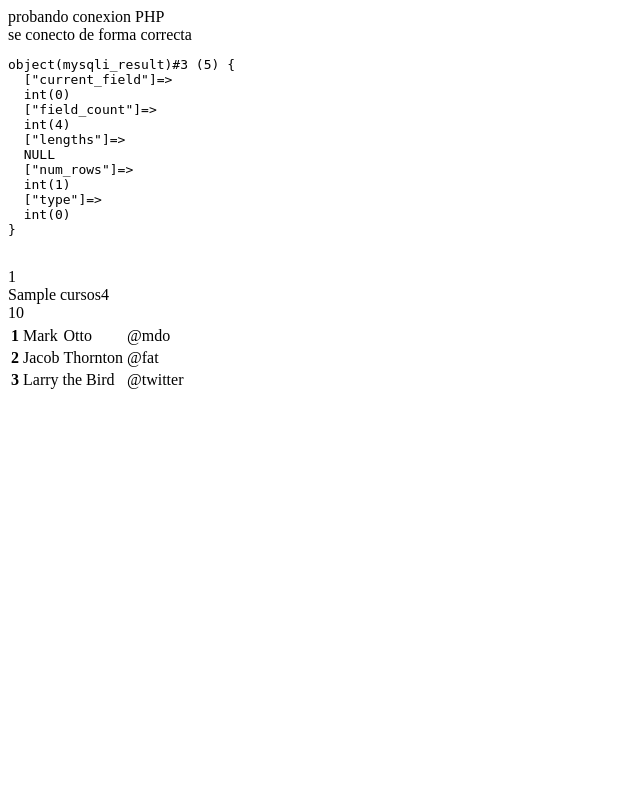
After one commit to diegoprego/pruebas_php, a PHP site: page /conexion/conexion.php in a window 1280 px wide. The commit adds this page. Shown: the whole page, without its empty margins (0-640 px from the left). Run offline with PHP 8.4, Linux system fonts and the light colour scheme; tables that the repository leaves empty or names only in its code hold one stand-in row (values such as "Sample post").

Commit message:
conexion a BD

```diff
--- /dev/null
+++ b/clase_29_2/conexion/conexion.php
@@ -0,0 +1,193 @@
+<?php
+
+// Funciones exclusivas para conexion en php (funcines, POO)
+
+/*
+
+Parametros de mysqli
+1- Donde esta alojada la BD ("localhost" en el caso que sea local, por ejemplo con xampp)
+2- Usuariode BD (en Xampp es "root" por defecto)
+3- Contraseña BD (en Xampp está vacia por defecto)
+4- Nombre de BD ()
+
+*/
+
+$conexion = mysqli_connect("localhost","root", "", "cursophp2023"); // guardo el contenido en una variable
+
+echo "probando conexion PHP <br>";
+
+//verifico si la conexion es correcta
+
+if(mysqli_connect_errno()){ // esta funcion preestablecida es TRUE cuando no se conecta
+    echo "no se conecto por un error <br> " . mysqli_connect_errno();
+}else{
+    echo "se conecto de forma correcta <br>";
+}
+
+
+/*
+
+1 - conexion
+2 - consulta sql
+
+*/
+
+$query = "SELECT * FROM cursos4";
+$consulta = mysqli_query($conexion, $query);
+
+echo "<pre>";
+var_dump($consulta);
+echo "</pre>";
+
+/*
+$con=mysqli_connect('127.0.0.1','root','','freatico') or die ('Error en la conexion');
+    $sql="SELECT * FROM medicion WHERE Nivel>=1.20";
+    $resultado=mysqli_query($con,$sql) or die ('Error en el query database');
+*/
+
+//Valida que la consulta esté bien hecha
+if($consulta){
+
+  //Ahora valida que la consuta haya traido registros
+  if( mysqli_num_rows($consulta) > 0){
+
+    //Mientras mysqli_fetch_array traiga algo, lo agregamos a una variable temporal
+    while($fila = mysqli_fetch_array($consulta)){
+
+      //Ahora $fila tiene la primera fila de la consulta, pongamos que tienes
+      //un campo en tu DB llamado NOMBRE, así accederías
+      //echo $fila['nombre'];
+        echo "<br>";
+        echo $fila["id_curso"];
+        echo "<br>";
+        echo $fila["nombre"];
+        echo "<br>";
+        echo $fila["costo"];
+        echo "<br>";
+    }
+
+  }
+
+  /*
+  //Recuerda liberar la memoria del resultado,
+  mysqli_free_result( $consulta );
+
+  //Si ya no ocupas la conexión, cierrala
+  mysqli_close( $conexion );
+*/
+}
+
+?>
+
+
+<!DOCTYPE html>
+<html lang="en">
+<head>
+    <meta charset="UTF-8">
+    <meta name="viewport" content="width=device-width, initial-scale=1.0">
+    <title>Document</title>
+</head>
+<body>
+
+<table class="table">
+  <thead>
+    <tr>
+    <?php
+
+if($consulta){
+
+    //Ahora valida que la consuta haya traido registros
+    if( mysqli_num_rows($consulta) > 0){
+
+      //Mientras mysqli_fetch_array traiga algo, lo agregamos a una variable temporal
+      while($fila = mysqli_fetch_array($consulta)){
+
+        //Ahora $fila tiene la primera fila de la consulta, pongamos que tienes
+        //un campo en tu DB llamado NOMBRE, así accederías
+        //echo $fila['nombre'];
+          echo "<br>";
+          echo $fila["id_curso"];
+          echo "<br>";
+          echo $fila["nombre"];
+          echo "<br>";
+          echo $fila["costo"];
+          echo "<br>";
+      }
+
+    }
+
+    /*
+    //Recuerda liberar la memoria del resultado,
+    mysqli_free_result( $consulta );
+
+    //Si ya no ocupas la conexión, cierrala
+    mysqli_close( $conexion );
+  */
+  }
+
+?>
+    </tr>
+  </thead>
+  <tbody>
+    <tr>
+      <th scope="row">1</th>
+      <td>Mark</td>
+      <td>Otto</td>
+      <td>@mdo</td>
+    </tr>
+    <tr>
+      <th scope="row">2</th>
+      <td>Jacob</td>
+      <td>Thornton</td>
+      <td>@fat</td>
+    </tr>
+    <tr>
+      <th scope="row">3</th>
+      <td colspan="2">Larry the Bird</td>
+      <td>@twitter</td>
+    </tr>
+  </tbody>
+</table>
+
+
+
+
+</body>
+</html>
+
+
+
+
+
+
+
+
+<?php
+// trabajo con array asociativo apra mejor visualizacion
+
+//$listado = mysqli_fetch_assoc($consulta); // esta funcion transforma la consulta en array asociativo
+
+//$listadoArray = mysqli_fetch_array($consulta);
+
+/*
+echo "<pre>";
+var_dump($listadoArray);
+echo "</pre>";
+
+echo "<br>";
+echo $listado["id_curso"];
+echo "<br>";
+echo $listado["nombre"];
+echo "<br>";
+echo $listado["costo"];
+echo "<br>";
+*/
+/*
+foreach($listadoArray as $valor){
+    echo $valor;
+}
+*/
+// tarea 2 - traer de la base de datos en un listado
+// https://getbootstrap.com/docs/5.0/content/tables/
+
+?>
```
Also changed, not shown: clase_29_2/funciones.php (+22 -1 lines).
